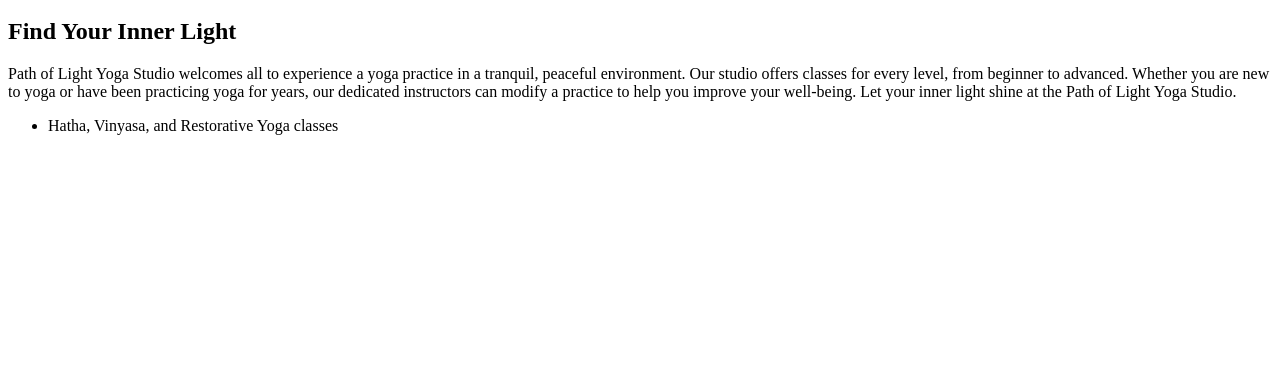
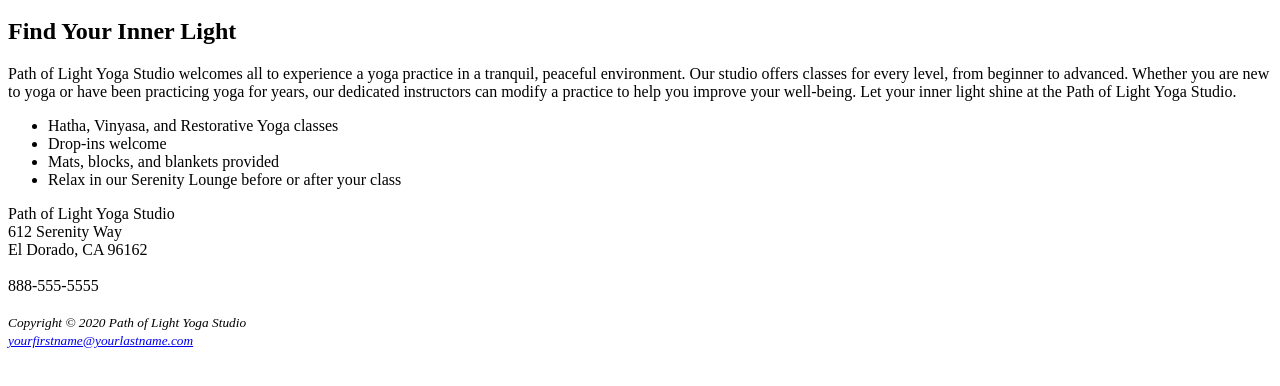
Before and after one commit to lucass-bakeryy/Yoga, a plain HTML site: page index.html in a window 1280 px wide. Shown: the part 100-486 px from the top of the page. Drawn offline with Linux system fonts and the light colour scheme.

Commit message:
Update index.html

```diff
--- a/index.html
+++ b/index.html
@@ -24,3 +24,21 @@ been practicing yoga for years, our dedicated instructors can modify a practice
 Let your inner light shine at the Path of Light Yoga Studio.</p>
 <ul>
   <li>Hatha, Vinyasa, and Restorative Yoga classes</li>
+<li>Drop-ins welcome</li>
+  <li>Mats, blocks, and blankets provided</li>
+  <li>Relax in our Serenity Lounge before or after your class</li>
+</ul>
+<div>
+Path of Light Yoga Studio<br>
+612 Serenity Way<br>
+El Dorado, CA 96162<br><br>
+888-555-5555<br><br>
+</div>
+</main>
+<footer>
+<small><i>Copyright &copy; 2020 Path of Light Yoga Studio<br>
+<a href="mailto:yourfirstname@yourlastname.com">yourfirstname@yourlastname.com</a>
+</i></small>
+</footer>
+</body>
+</html>
```
